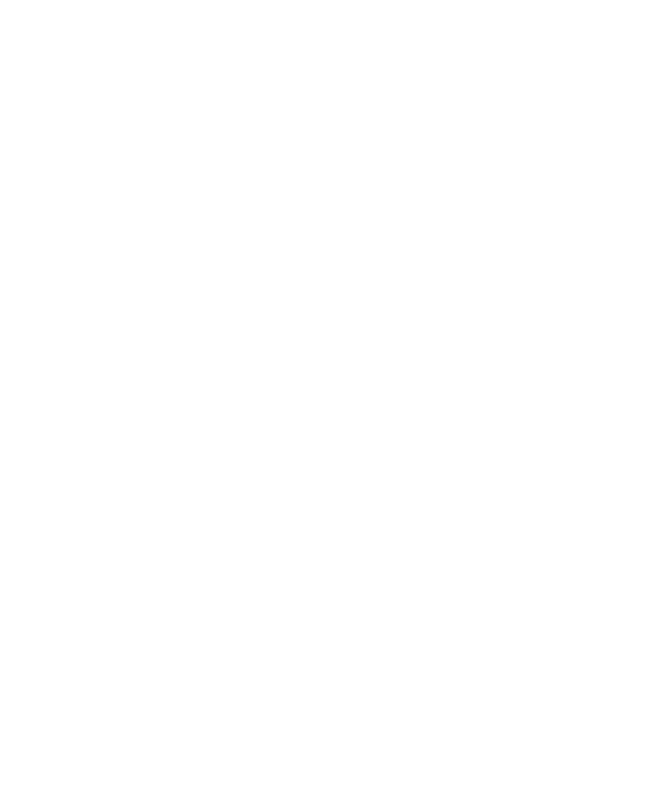
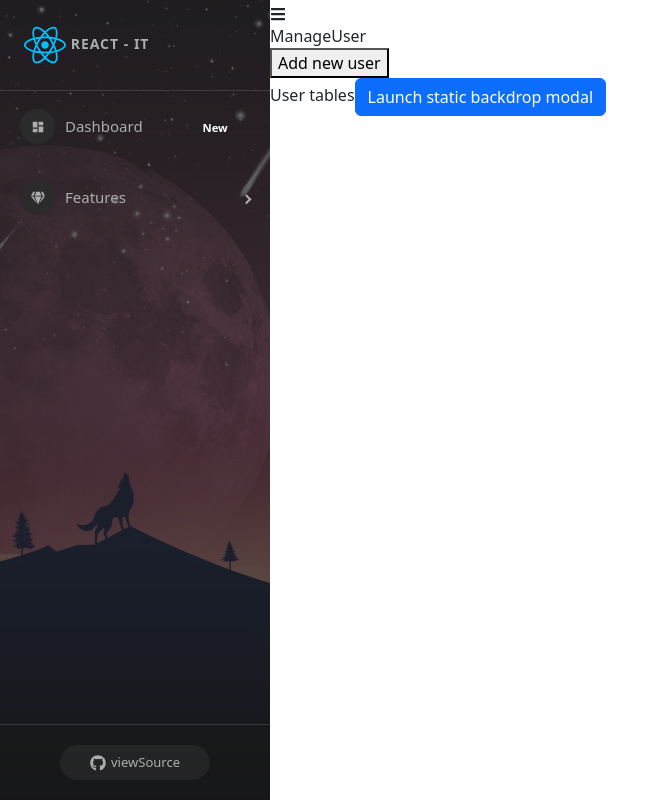
Before and after one commit to Anhqvv/01_React_Ultimate, a React (Create React App) app: page /admins/manage-users in a window 1280 px wide. Before the commit this address had no page. Shown: the whole page, without its empty margins (0-669 px from the left). Built offline with nearby package versions, Linux system fonts and the light colour scheme.

Commit message:
#7-1 Modal Thêm Mới Người Dùng

```diff
--- a/src/components/Admin/Admin.js
+++ b/src/components/Admin/Admin.js
@@ -1,21 +1,22 @@
-import SideBar from "./SideBar";
-import './Admin.scss';
-import { FaBars } from 'react-icons/fa';
-import { useState } from "react";
+import SideBar from './SideBar'
+import './Admin.scss'
+import { FaBars } from 'react-icons/fa'
+import { useState } from 'react'
+import { Outlet } from 'react-router-dom'
 
-const Admin = (props) => {
-    const [collapsed, setCollapsed] = useState(false);
+const Admin = props => {
+  const [collapsed, setCollapsed] = useState(false)
 
   return (
-        <div className="admin-container">
-            <div className="admin-sidebar">
+    <div className='admin-container'>
+      <div className='admin-sidebar'>
         <SideBar collapsed={collapsed} />
       </div>
-            <div className="admin-content">
+      <div className='admin-content'>
         <FaBars onClick={() => setCollapsed(!collapsed)} />
-                content goes here
+        <Outlet />
       </div>
     </div>
   )
 }
-export default Admin;
+export default Admin
--- /dev/null
+++ b/src/components/Admin/Content/DashBoard.js
@@ -0,0 +1,5 @@
+const DashBoard = () => {
+  return <div>DashBoard component</div>
+}
+
+export default DashBoard
--- /dev/null
+++ b/src/components/Admin/Content/ManageUser.js
@@ -0,0 +1,18 @@
+import ModalCreateUser from './ModalCreateUser'
+
+const ManageUser = props => {
+  return (
+    <div className='manage-user-container'>
+      <div>ManageUser</div>
+      <div>
+        <button>Add new user</button>
+      </div>
+      <div>
+        User tables
+        <ModalCreateUser />
+      </div>
+    </div>
+  )
+}
+
+export default ManageUser
--- /dev/null
+++ b/src/components/Admin/Content/ModalCreateUser.js
@@ -0,0 +1,68 @@
+import React, { useState } from 'react'
+import Button from 'react-bootstrap/Button'
+import Modal from 'react-bootstrap/Modal'
+
+const ModalCreateUser = () => {
+  const [show, setShow] = useState(false)
+
+  const handleClose = () => setShow(false)
+  const handleShow = () => setShow(true)
+
+  return (
+    <>
+      <Button variant='primary' onClick={handleShow}>
+        Launch static backdrop modal
+      </Button>
+
+      <Modal
+        show={show}
+        onHide={handleClose}
+        backdrop='static'
+        keyboard={false}
+        size='lg'
+        centered
+      >
+        <Modal.Header closeButton>
+          <Modal.Title>Modal Add New User</Modal.Title>
+        </Modal.Header>
+        <Modal.Body>
+          <form className='row g-3'>
+            <div className='col-md-6'>
+              <label className='form-label'>Email</label>
+              <input type='email' className='form-control' />
+            </div>
+            <div className='col-md-6'>
+              <label className='form-label'>Password</label>
+              <input type='password' className='form-control' />
+            </div>
+            <div className='col-md-6'>
+              <label className='form-label'>Username</label>
+              <input type='text' className='form-control' />
+            </div>
+            <div className='col-md-4'>
+              <label className='form-label'>Role</label>
+              <select className='form-select'>
+                <option selected='' value='USER'>
+                  USER
+                </option>
+                <option value='ADMIN'>ADMIN</option>
+              </select>
+            </div>
+            <div>
+              <label className='form-label'>Image</label>
+              <input type='file' />
+            </div>
+          </form>
+        </Modal.Body>
+        <Modal.Footer>
+          <Button variant='secondary' onClick={handleClose}>
+            Close
+          </Button>
+          <Button variant='primary'>Understood</Button>
+        </Modal.Footer>
+      </Modal>
+    </>
+  )
+}
+
+export default ModalCreateUser
--- a/src/components/Admin/SideBar.js
+++ b/src/components/Admin/SideBar.js
@@ -13,6 +13,7 @@
 import { MdDashboard } from 'react-icons/md'
 import sidebarBg from '../../assets/bg2.jpg'
 import './SideBar.scss'
+import { Link } from 'react-router-dom'
 
 const SideBar = props => {
   const { image, collapsed, toggled, handleToggleSidebar } = props
@@ -48,12 +49,16 @@
               icon={<MdDashboard />}
               suffix={<span className='badge red'>New</span>}
             >
-              dashboard
+              Dashboard
+              <Link to='/admins' />
             </MenuItem>
           </Menu>
           <Menu iconShape='circle'>
             <SubMenu icon={<FaGem />} title='Features'>
-              <MenuItem> Quản lý Users</MenuItem>
+              <MenuItem>
+                Quản lý Users
+                <Link to='/admins/manage-users' />
+              </MenuItem>
               <MenuItem> Quản lý Bài Quiz</MenuItem>
               <MenuItem> Quản lý Câu Hỏi</MenuItem>
             </SubMenu>
--- a/src/index.js
+++ b/src/index.js
@@ -9,6 +9,8 @@
 import User from './components/User/User'
 import Admin from './components/Admin/Admin'
 import HomePage from './components/Home/HomePage'
+import DashBoard from './components/Admin/Content/DashBoard'
+import ManageUser from './components/Admin/Content/ManageUser'
 
 const root = ReactDOM.createRoot(document.getElementById('root'))
 root.render(
@@ -20,7 +22,10 @@
             <Route element={<HomePage />} index />
             <Route element={<User />} path='/users' />
           </Route>
-            <Route element={<Admin />} path='/admins' />
+          <Route element={<Admin />} path='/admins' >
+            <Route element={<DashBoard />} index />
+            <Route element={<ManageUser />} path='manage-users' />
+            </Route>
         </Routes>
       </BrowserRouter>
     </React.StrictMode>
```
Lines whose indentation alone changed are shown as unchanged.
